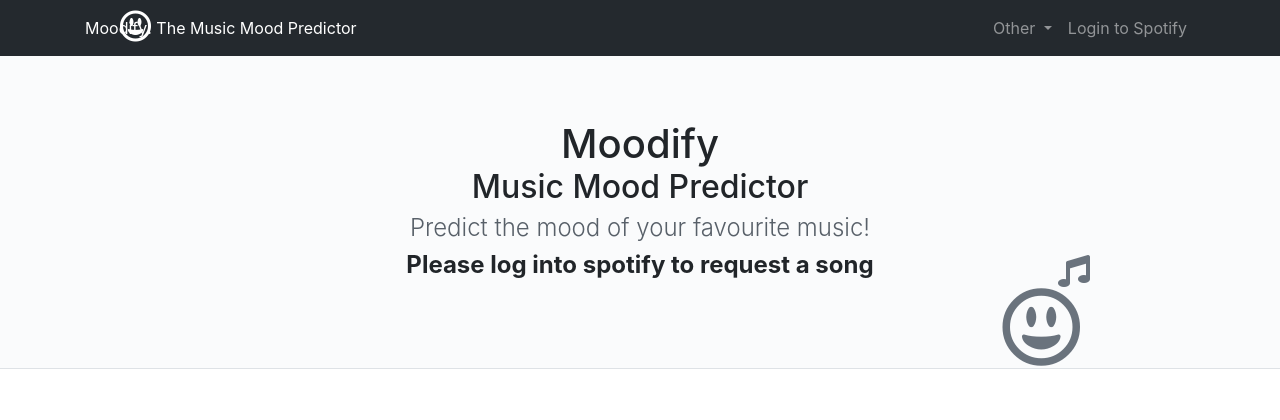
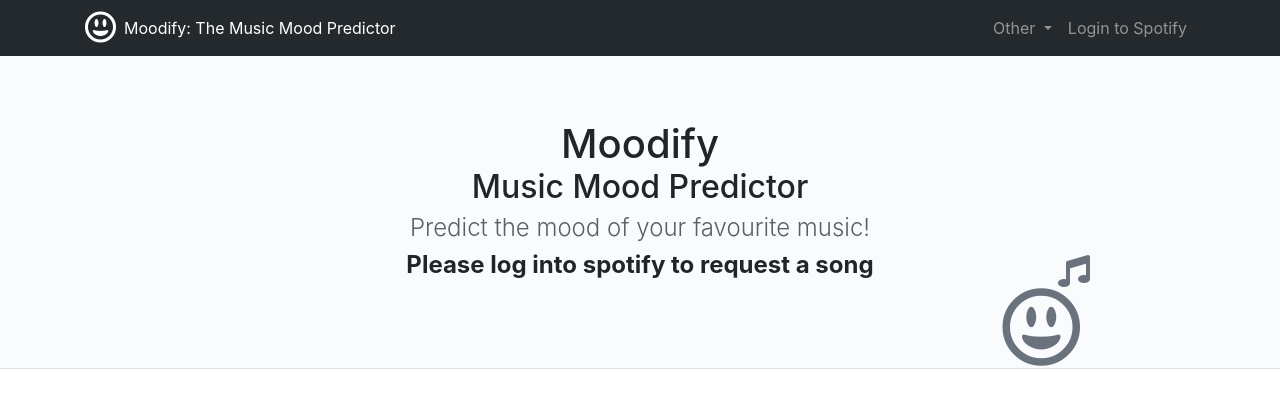
Before and after one commit to Hack-the-North-2020-1/MoodifyPlayer, a Flask app: page / in a window 1280 px wide. Shown: the top 420 px of the page. Run offline with Flask 2, Linux system fonts and the light colour scheme; parts of the project's set-up code (start-up, migrations or seed data) failed here and were passed over; some libraries are stand-ins or nearby versions.

Commit message:
fix the position of an icon

```diff
--- a/templates/common/header.html
+++ b/templates/common/header.html
@@ -1,6 +1,8 @@
 <nav class="navbar navbar-expand-lg navbar-dark bg-gray-dark text-white">
   <div class="container">
-    <i id="smily-face-top" class="far fa-grin-alt fa-2x"></i>
+    <div style="display:block">
+      <i class="far fa-grin-alt fa-2x mr-2"></i>
+    </div>
     <a class="text-white link-reset text-inherit pr-3" href="/">
       Moodify: The Music Mood Predictor
     </a>
```
